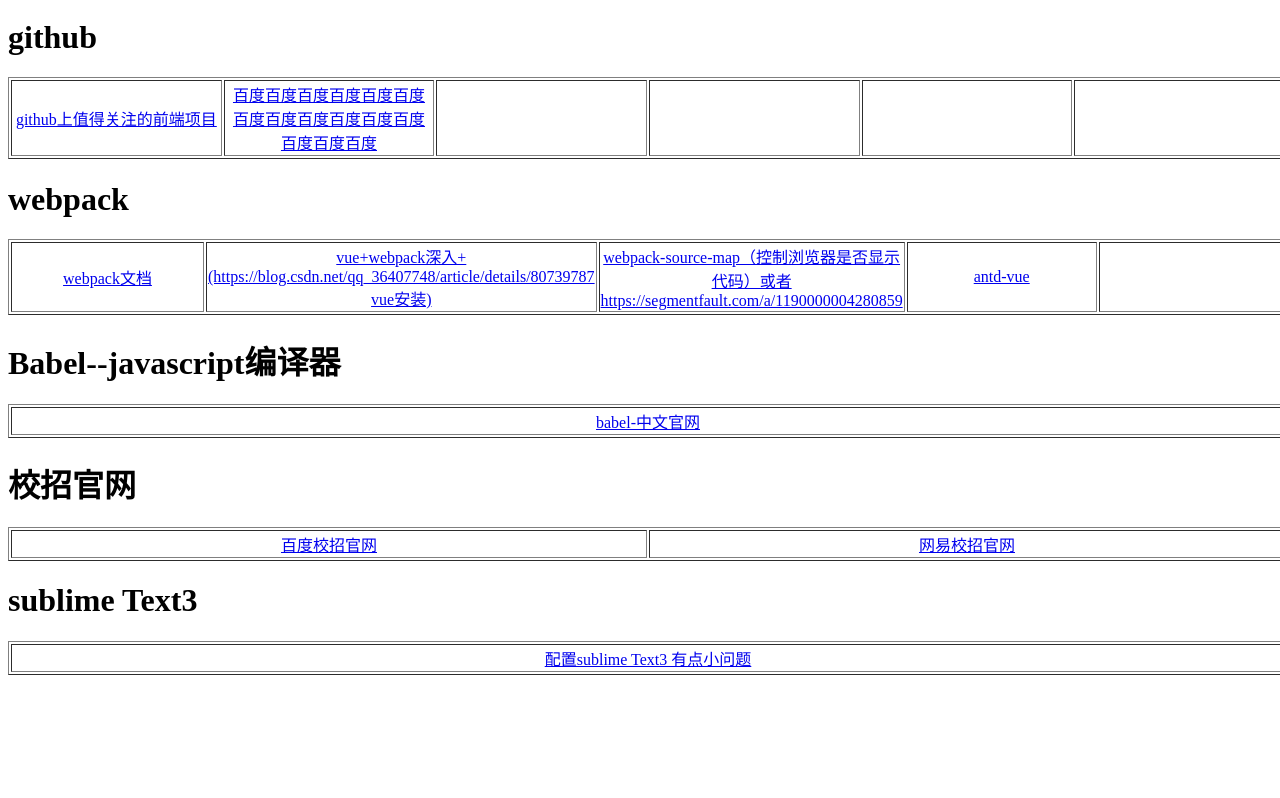
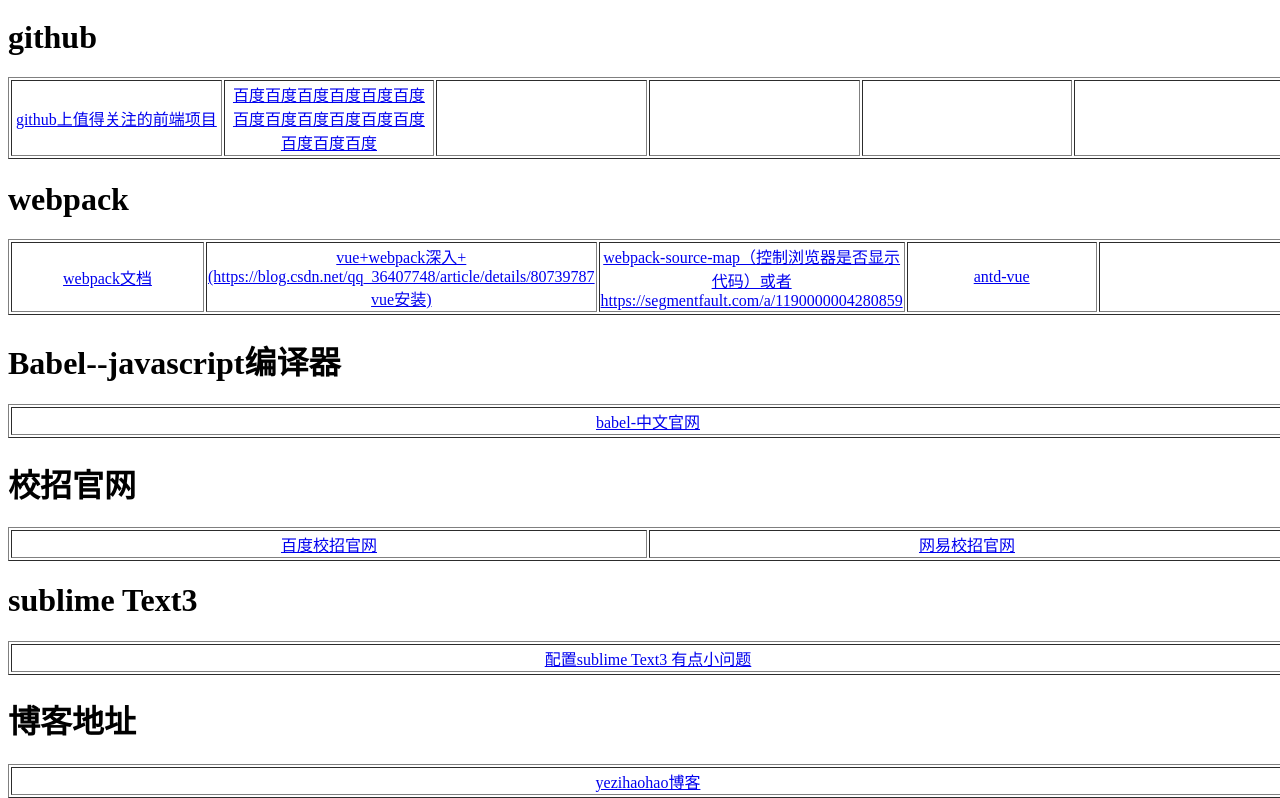
Before and after one commit to yanjiFan1/public-note-github.io, a plain HTML site: page learn/resoure/devReference.html in a window 1280 px wide. Shown: the part 2213-3011 px from the top of the page. Before the commit the page ends 2888 px from the top, so only its background shows below. Drawn offline with Linux system fonts and the light colour scheme.

Commit message:
开发经验之2019/10/18

```diff
--- a/learn/resoure/devReference.html
+++ b/learn/resoure/devReference.html
@@ -262,6 +262,12 @@
 				<td><a href="https://segmentfault.com/n/1330000004818767">配置sublime Text3  有点小问题</a></td>
 			</tr>
 		</table>
+		<h1>博客地址</h1>
+		<table border="1" width="100%">
+			<tr>
+				<td><a href="https://yezihaohao.github.io/">yezihaohao博客</a></td>
+			</tr>
+		</table>
 
 	</body>
 	</html>
```
Also changed, not shown: 17 other files.
